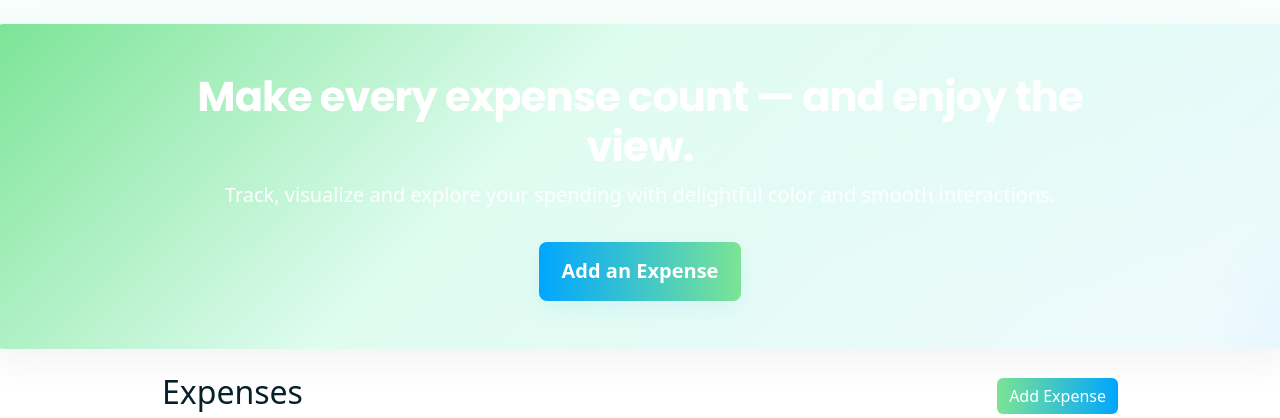
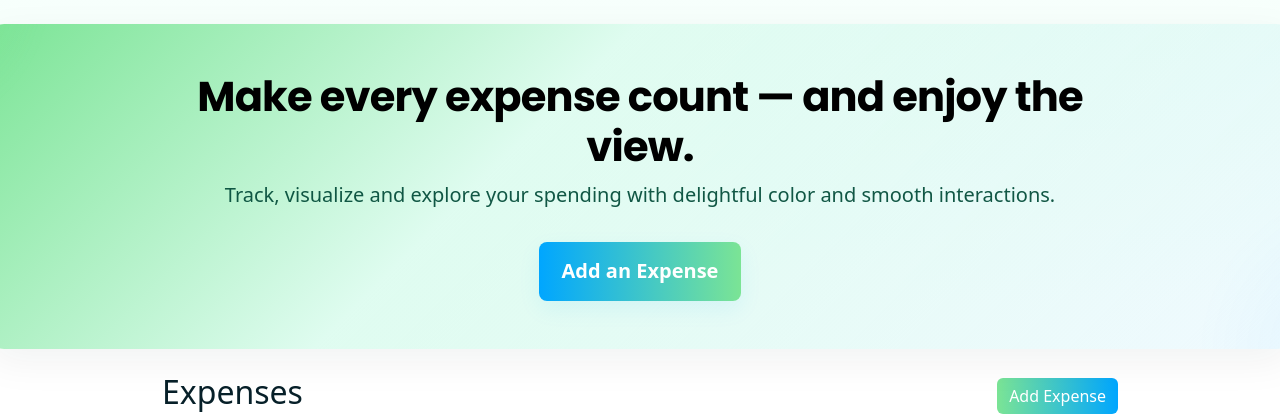
Before and after one commit to Sriram-Mullapudi/Expense_Tracker_Python, a Flask app: page / in a window 1280 px wide. Shown: the part 57-475 px from the top of the page. Run offline with Flask 3, Linux system fonts and the light colour scheme; data comes from the database, SQL or seed files in the repository.

Commit message:
Hero: title black and subtitle dark green

```diff
--- a/static/style.css
+++ b/static/style.css
@@ -66,8 +66,8 @@ body { padding-bottom: 40px; background: linear-gradient(180deg, var(--mint-bg)
 	z-index: 0;
 }
 .hero .container { position: relative; z-index: 2; }
-.hero-title { font-family: 'Poppins', system-ui, -apple-system, 'Segoe UI', Roboto, 'Helvetica Neue', Arial; font-weight:700; letter-spacing: -0.02em; font-size: clamp(1.6rem, 3.5vw, 2.6rem); }
-.hero-sub { opacity: 0.95; font-weight: 300; margin-top: 0.5rem; }
+.hero-title { font-family: 'Poppins', system-ui, -apple-system, 'Segoe UI', Roboto, 'Helvetica Neue', Arial; font-weight:700; letter-spacing: -0.02em; font-size: clamp(1.6rem, 3.5vw, 2.6rem); color: #000000; }
+.hero-sub { opacity: 0.95; font-weight: 300; margin-top: 0.5rem; color: #064e3b; }
 
 @keyframes floatBg {
 	0% { transform: translateY(0) rotate(0deg); }
--- a/templates/base.html
+++ b/templates/base.html
@@ -17,7 +17,7 @@
     </nav>
     <!-- Hero: colorful engaging banner -->
     <header class="hero mb-4">
-      <div class="container py-5 text-white text-center">
+      <div class="container py-5 text-center">
         <h1 class="hero-title">Make every expense count — and enjoy the view.</h1>
         <p class="lead hero-sub">Track, visualize and explore your spending with delightful color and smooth interactions.</p>
         <a class="btn btn-cta btn-lg mt-3" href="/add">Add an Expense</a>
```
